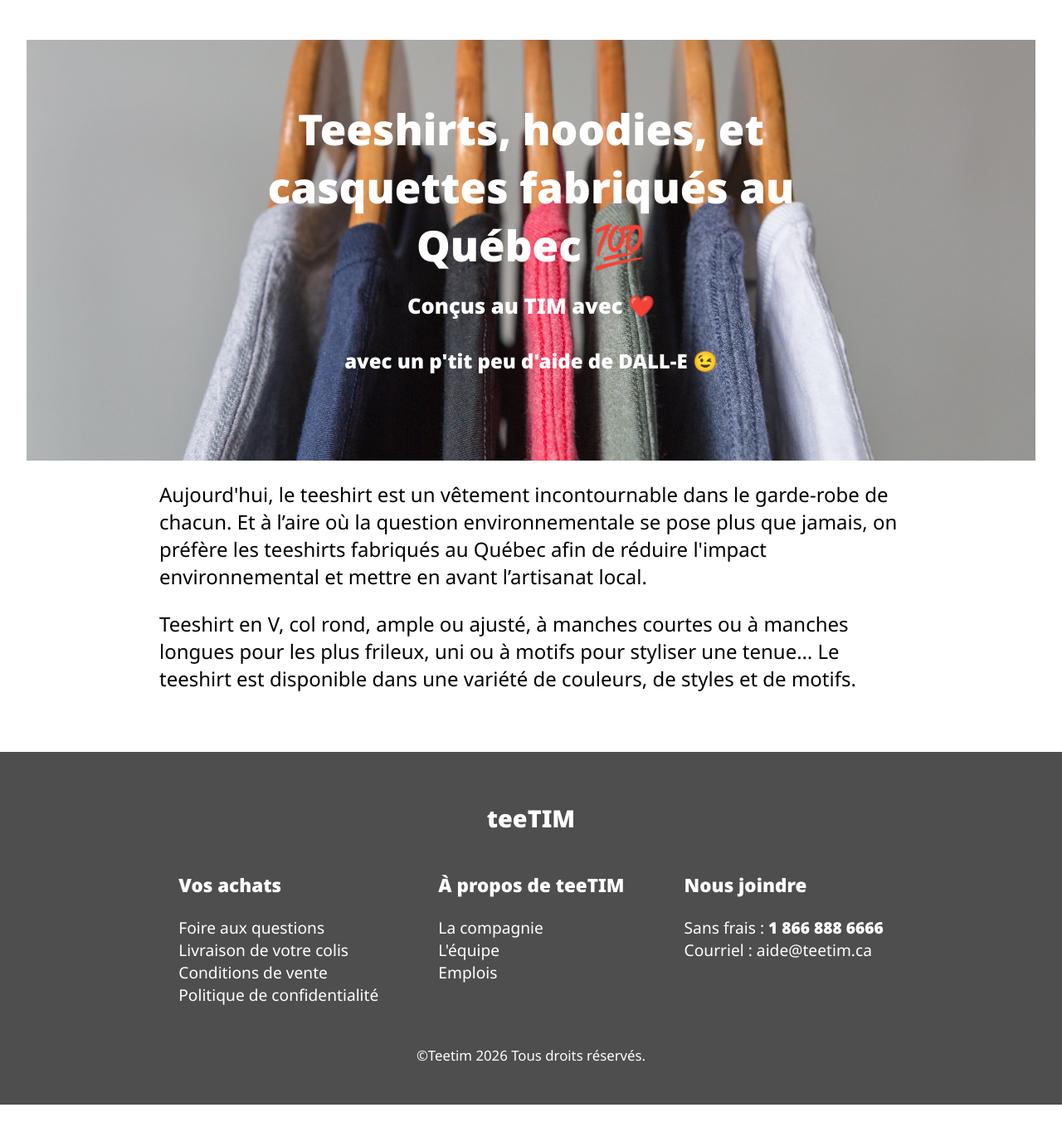
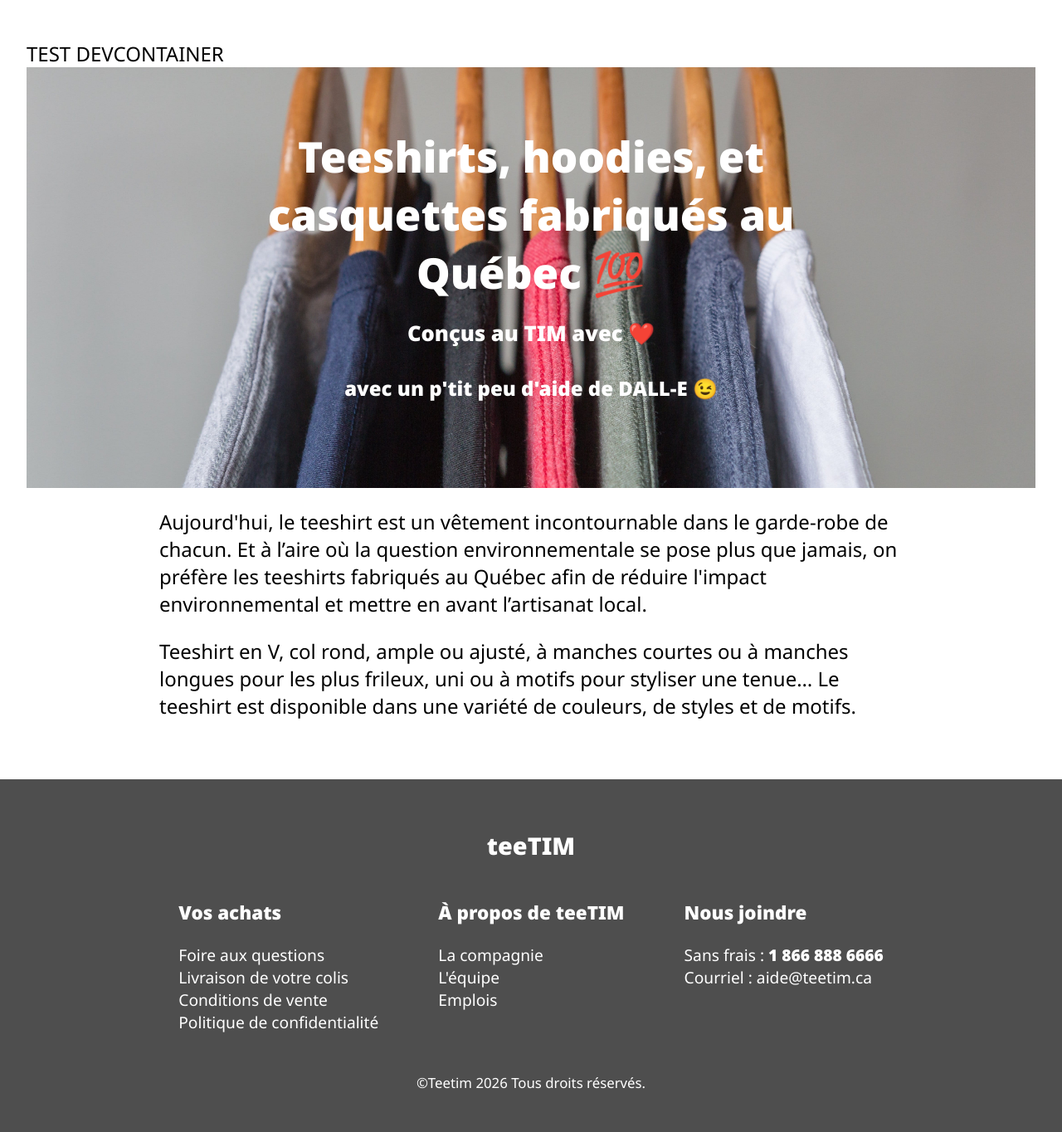
Before and after one commit to cedryck-paquette/teetim-bd, a PHP site: page /index.php in a window 1280 px wide. Shown: the part 275-1639 px from the top of the page at 83% size. Before the commit the page ends 1606 px from the top, so only its background shows below. Run offline with PHP 8.4, Linux system fonts and the light colour scheme.

Commit message:
test changement de contenu

```diff
--- a/index.php
+++ b/index.php
@@ -8,6 +8,7 @@ include('parties-communes/entete.php');
 /**@var stdClass $_ */
 ?>
 <main class="page-accueil">
+	TEST DEVCONTAINER
 	<article class="amorce">
 		<h1><?= $_->amorceTitre ?></h1>
 		<h2><?= $_->amorceSousTitre ?></h2>
```
